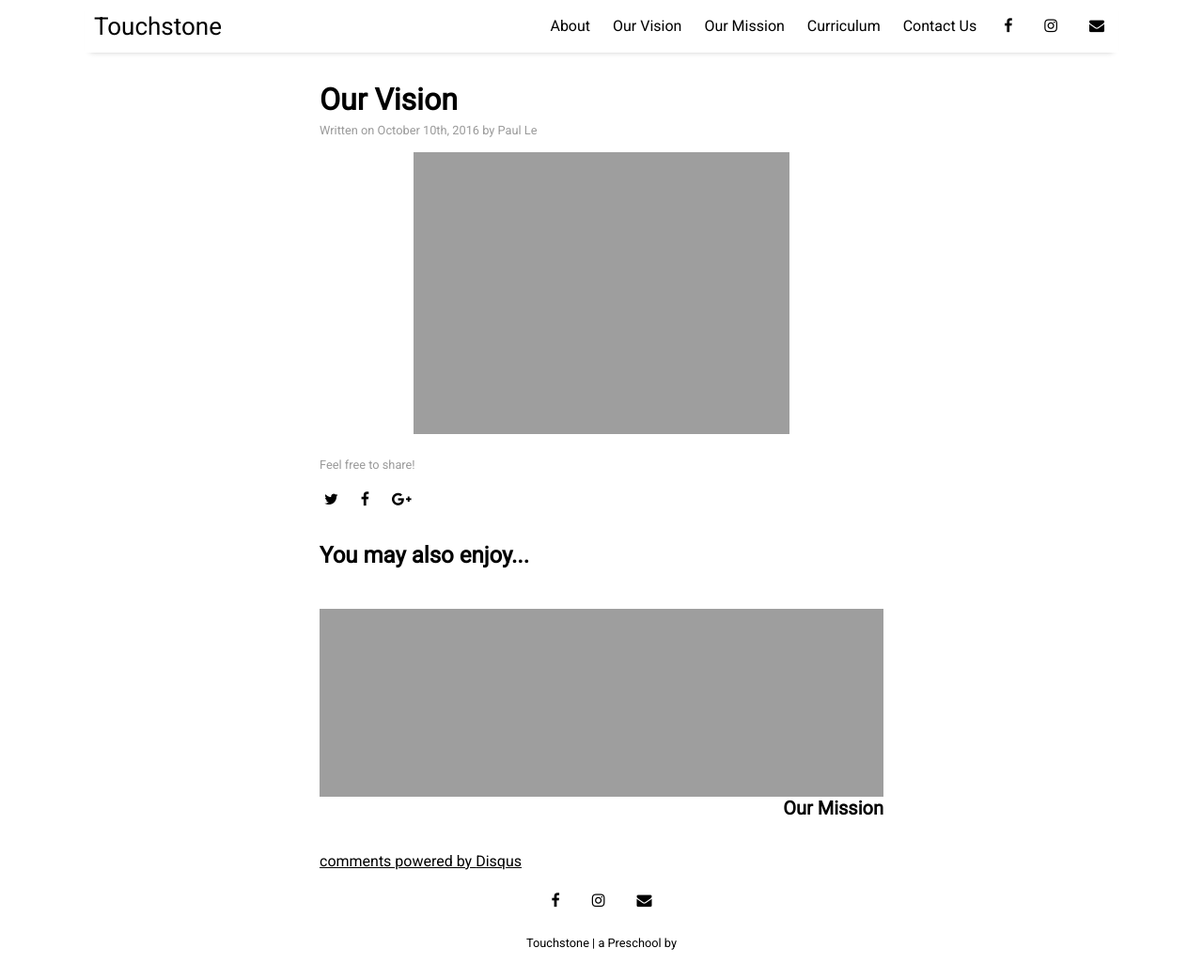
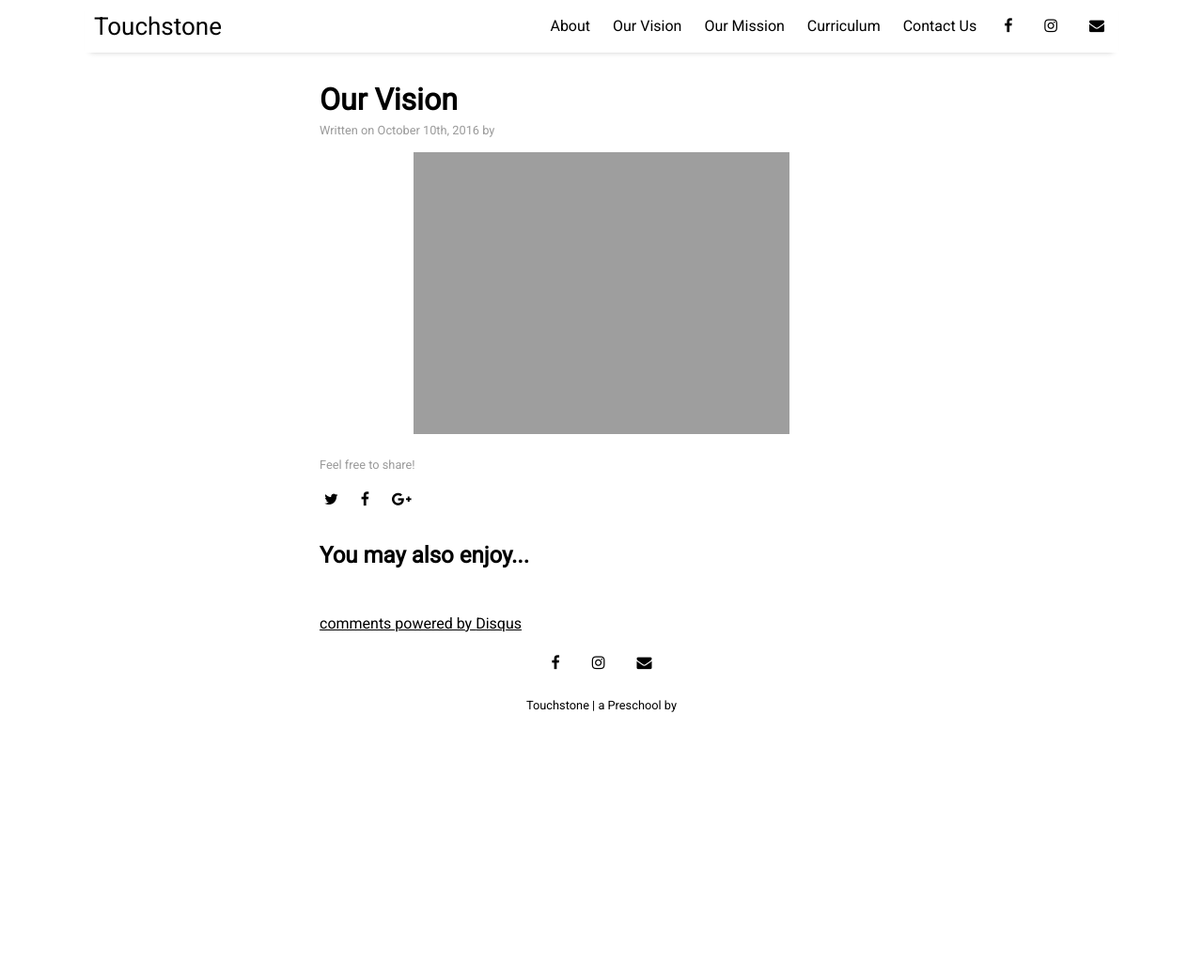
Before and after one commit to touchstonepreschool/touchstonepreschool.github.io, a Jekyll site: the page built from _posts/2016-10-10-getting-started.md, in a window 1280 px wide and 1042 px high. Shown: the whole window at 94% size. Built offline with Jekyll 4.4.1, drawn with Linux system fonts in a browser that asks for light colours; nearby versions of some CDN libraries; our own code applies the rules of GitHub Pages for plain Markdown files; comment, search, counter and statistics services are not loaded.

Commit message:
Update 2016-10-10-getting-started.md

```diff
--- a/_posts/2016-10-10-getting-started.md
+++ b/_posts/2016-10-10-getting-started.md
@@ -1,8 +1,4 @@
 ---
-layout: post
 title: "Our Vision"
-author: "Paul Le"
-categories: documentation
-tags: [documentation,sample]
 image: curriculum4.png
 ---
```
